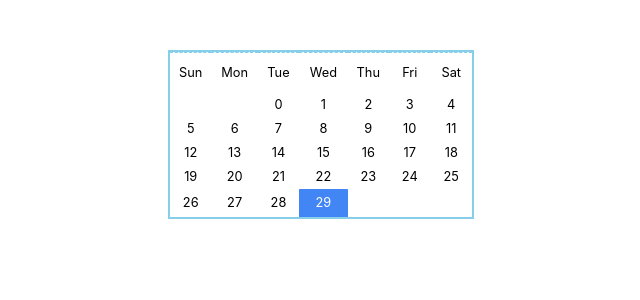
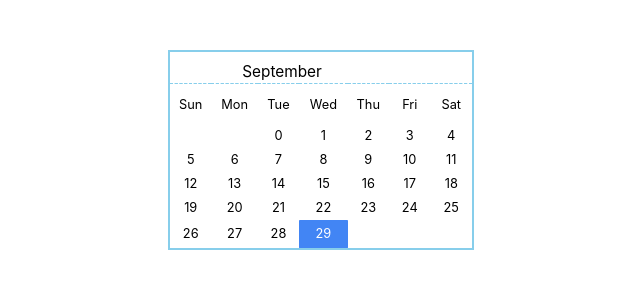
Before and after one commit to axelobscura/CALENDAR, a React (Create React App) app: page / in a window 1280 px wide. Shown: the top 300 px of the page, without its empty margins (319-959 px from the left). Built offline with nearby package versions, Linux system fonts and the light colour scheme.

Commit message:
Popur month calendar popup

```diff
--- a/src/Components/Calendar/index.js
+++ b/src/Components/Calendar/index.js
@@ -40,6 +40,34 @@ class Calendar extends Component {
         let dateContext = this.state.dateContext;
         let firstDay = moment(dateContext).startOf('month').format('d');
         return firstDay;
+    }
+
+    SelectList = (props) => {
+        let popup = props.data.map((data) => {
+            return(
+                <div key={data}>
+                    <a href="#">
+                        {data}
+                    </a>
+                </div>
+            );
+        });
+        return (
+            <div className="month-popup">
+                {popup}
+            </div>
+        );
+    }
+
+    MonthNav = () => {
+        return(
+            <span className="label-month">
+                {this.month()}
+                {this.state.showMonthPopup &&
+                    <this.SelectList data={this.months} />
+                }
+            </span>
+        )
     }
 
     render(){
@@ -89,7 +117,11 @@ class Calendar extends Component {
             <div className="calendar-container" style={this.style}>
                 <table className="calendar">
                     <thead>
-                        <tr className="calendar-header"></tr>
+                        <tr className="calendar-header">
+                            <td colSpan="5">
+                                <this.MonthNav />
+                            </td>
+                        </tr>
                     </thead>
                     <tbody>
                         <tr>
```
